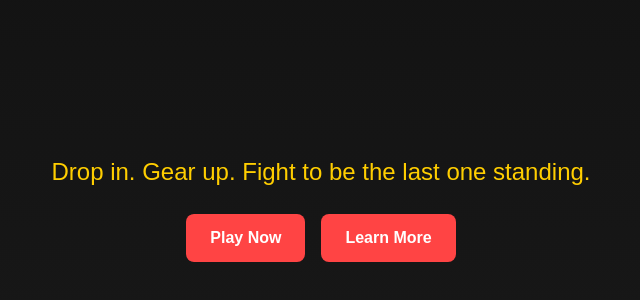
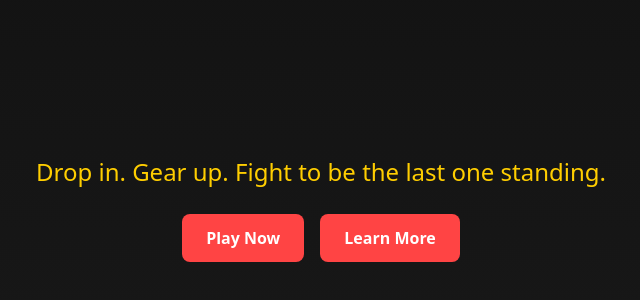
Before and after one commit to AidanSchmitigal/flashcard-royale, a SvelteKit app: page / in a window 1280 px wide. Shown: the part 212-512 px from the top of the page, without its empty margins (319-959 px from the left). Built offline with nearby package versions, Linux system fonts and the light colour scheme.

Commit message:
More scaffolding

```diff
--- a/src/app.css
+++ b/src/app.css
@@ -1,106 +1,2 @@
 @import 'tailwindcss';
 @import '@fontsource/fira-mono';
-
-:root {
-	--font-body:
-		Arial, -apple-system, BlinkMacSystemFont, 'Segoe UI', Roboto, Oxygen, Ubuntu, Cantarell,
-		'Open Sans', 'Helvetica Neue', sans-serif;
-	--font-mono: 'Fira Mono', monospace;
-	--color-bg-0: rgb(202, 216, 228);
-	--color-bg-1: hsl(209, 36%, 86%);
-	--color-bg-2: hsl(224, 44%, 95%);
-	--color-theme-1: #ff3e00;
-	--color-theme-2: #4075a6;
-	--color-text: rgba(0, 0, 0, 0.7);
-	--column-width: 42rem;
-	--column-margin-top: 4rem;
-	font-family: var(--font-body);
-	color: var(--color-text);
-}
-
-body {
-	min-height: 100vh;
-	margin: 0;
-	background-attachment: fixed;
-	background-color: var(--color-bg-1);
-	background-size: 100vw 100vh;
-	background-image:
-		radial-gradient(50% 50% at 50% 50%, rgba(255, 255, 255, 0.75) 0%, rgba(255, 255, 255, 0) 100%),
-		linear-gradient(180deg, var(--color-bg-0) 0%, var(--color-bg-1) 15%, var(--color-bg-2) 50%);
-}
-
-h1,
-h2,
-p {
-	font-weight: 400;
-}
-
-p {
-	line-height: 1.5;
-}
-
-a {
-	color: var(--color-theme-1);
-	text-decoration: none;
-}
-
-a:hover {
-	text-decoration: underline;
-}
-
-h1 {
-	font-size: 2rem;
-	text-align: center;
-}
-
-h2 {
-	font-size: 1rem;
-}
-
-pre {
-	font-size: 16px;
-	font-family: var(--font-mono);
-	background-color: rgba(255, 255, 255, 0.45);
-	border-radius: 3px;
-	box-shadow: 2px 2px 6px rgb(255 255 255 / 25%);
-	padding: 0.5em;
-	overflow-x: auto;
-	color: var(--color-text);
-}
-
-.text-column {
-	display: flex;
-	max-width: 48rem;
-	flex: 0.6;
-	flex-direction: column;
-	justify-content: center;
-	margin: 0 auto;
-}
-
-input,
-button {
-	font-size: inherit;
-	font-family: inherit;
-}
-
-button:focus:not(:focus-visible) {
-	outline: none;
-}
-
-@media (min-width: 720px) {
-	h1 {
-		font-size: 2.4rem;
-	}
-}
-
-.visually-hidden {
-	border: 0;
-	clip: rect(0 0 0 0);
-	height: auto;
-	margin: 0;
-	overflow: hidden;
-	padding: 0;
-	position: absolute;
-	width: 1px;
-	white-space: nowrap;
-}
--- /dev/null
+++ b/src/routes/play/+page.svelte
@@ -0,0 +1,4 @@
+<script lang="ts">
+</script>
+
+<h1>Play</h1>
--- /dev/null
+++ b/src/routes/profile/[user]/+page.svelte
@@ -0,0 +1,4 @@
+<script lang="ts">
+</script>
+
+<h1>Profile</h1>
```
Also changed, not shown: 1 other file (tests, documents, lock files or other folders).
